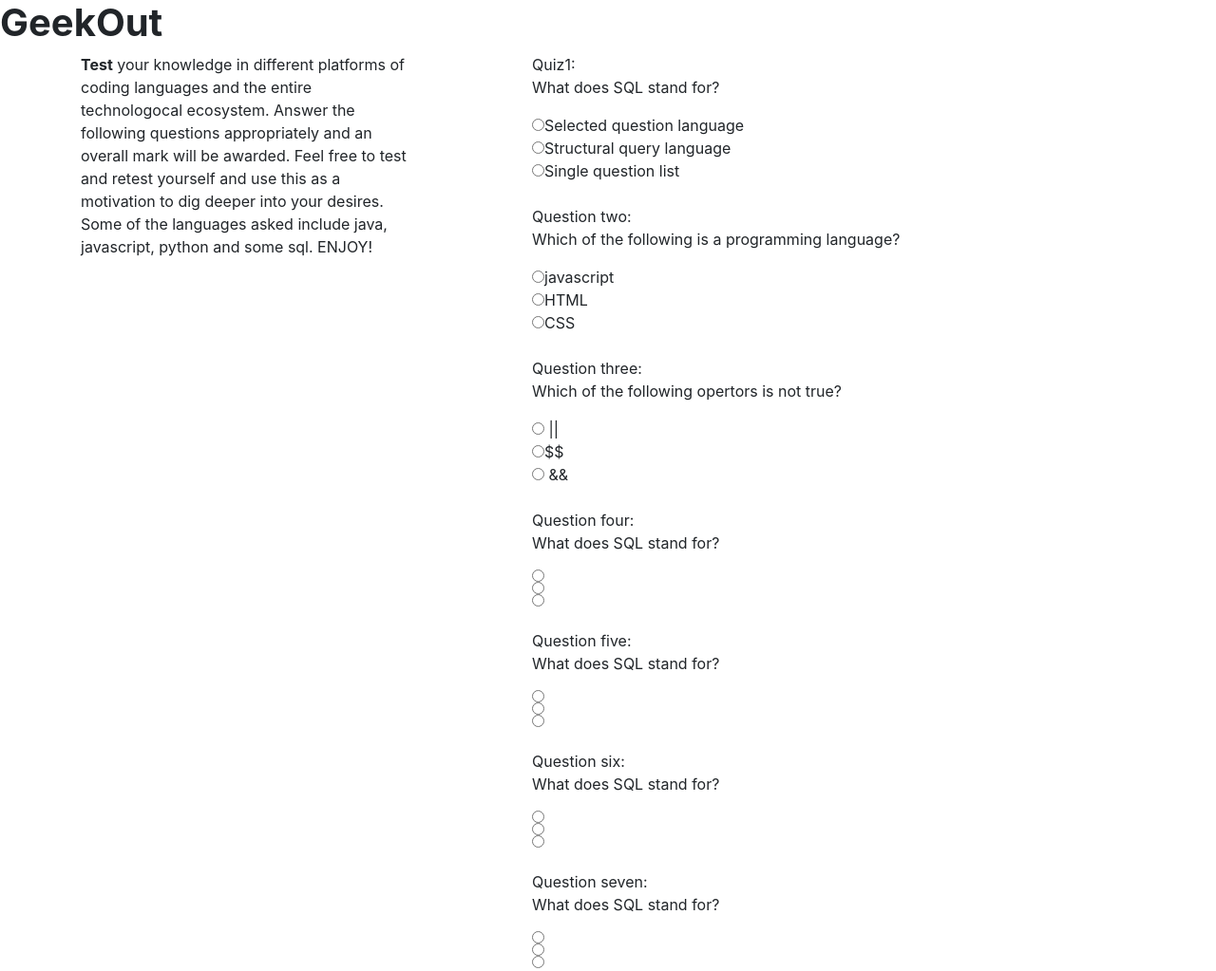
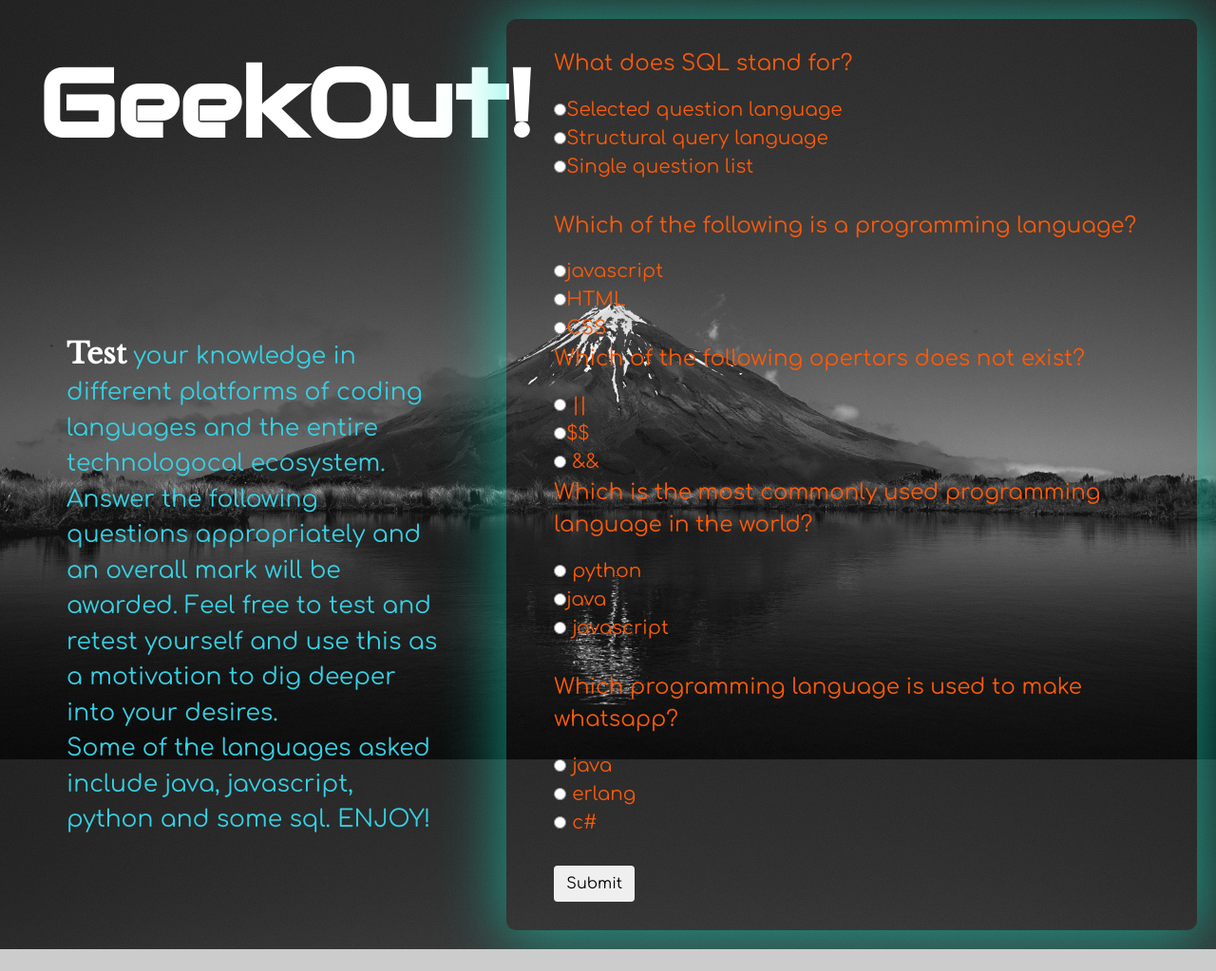
Before and after one commit to ClintonClin/questionnaire, a plain HTML site: page index.html in a window 1280 px wide. Shown: the whole page at 95% size. After the commit the page ends 1000 px from the top, so only its background shows below. Drawn offline with nearby package versions, Linux system fonts and the light colour scheme.

Commit message:
polished my front end website to portfolio design

```diff
--- a/css/styles.css
+++ b/css/styles.css
@@ -0,0 +1,52 @@
+form{
+  font-style: normal;
+  font-size: 20px;
+  font-family: 'Comfortaa', cursive;
+  color: #FB5A09;
+  border:0px solid #fff;
+  padding:30px 50px;
+  -webkit-box-shadow: 2px 3px 66px 6px rgba(14,240,210,0.55);
+  -moz-box-shadow: 2px 3px 66px 6px rgba(14,240,210,0.55);
+  box-shadow: 2px 3px 66px 6px rgba(14,240,210,0.55);
+  border-radius: 10px 10px 10px 10px;
+  -moz-border-radius: 10px 10px 10px 10px;
+  -webkit-border-radius: 10px 10px 10px 10px;
+  border: 0px solid #000000;
+  margin-top: 20px;
+  margin-right: 20px;
+  }
+#test{
+  font-size: 30px;
+  font-family: 'Libre Baskerville', serif;
+  color: white;
+}
+p.test{
+  font-size: 25px;
+  font-family: 'Comfortaa', cursive;
+  color: #36D0E3;
+  padding: 50px 70px;
+}
+.no-gutter > [class*='col-'] {
+  padding-right:0;
+  padding-left:0;
+  }
+  body{
+  background-image: url('../quiz.jpg');
+  background-color: #cccccc;
+  background-size: 100%;
+}
+p{
+  font-size: 23px;
+}
+h1{
+  font-size: 100px;
+  color: white;
+  padding: 50px 40px;
+  font-family: 'Audiowide', cursive;
+}
+/*.dem{
+  -webkit-box-shadow: 2px 3px 66px 6px rgba(14,240,210,0.55);
+  -moz-box-shadow: 2px 3px 66px 6px rgba(14,240,210,0.55);
+  box-shadow: 2px 3px 66px 6px rgba(14,240,210,0.55);
+
+}
--- a/index.html
+++ b/index.html
@@ -1,76 +1,58 @@
 <html>
 <head>
   <title>Questionnaire form </title>
+  <link href="https://fonts.googleapis.com/css?family=Audiowide" rel="stylesheet">
+  <link href="https://fonts.googleapis.com/css?family=Comfortaa" rel="stylesheet">
+  <link href="https://fonts.googleapis.com/css?family=Libre+Baskerville" rel="stylesheet">
+  <link href="https://fonts.googleapis.com/css?family=Comfortaa" rel="stylesheet">
   <link href="css/bootstrap.css" rel="stylesheet" type="text/css">
      <link href="css/styles.css" rel="stylesheet" type="text/css">
 </head>
 <body>
-    <h1><strong>GeekOut</strong></h1>
-    <div class="container">
-      <div class ="row">
-        <div class="col-md-4">
-          <p><strong id="test">Test</strong> your knowledge in different platforms of coding languages and
+    <div class="container-fluid">
+      <div class ="row no-gutter">
+        <div class="col-md-5">
+          <h1><strong>GeekOut!</strong></h1>
+          <br>
+          <br>
+          <br>
+          <p class="test"><strong id="test">Test</strong> your knowledge in different platforms of coding languages and
           the entire technologocal ecosystem. Answer the following questions appropriately and an overall
           mark will be awarded. Feel free to test and retest yourself and use this as a motivation to
           dig deeper into your desires.<br>Some of the languages asked include java, javascript, python and
           some sql. ENJOY!</p>
         </div>
-        <div class="col-md-1"></div>
-        <div class="col-md-7">
+        <div class="col-md-7 dem">
           <form name=myform>
-            Quiz1:
-            <br>
+
             <p>What does SQL stand for?</p>
             <input type="radio" name="questionOne" value="answer1">Selected question language<br>
             <input type="radio" name="questionOne" value="answer2">Structural query language<br>
             <input type="radio" name="questionOne" value="answer3">Single question list<br>
             <br>
-            Question two:
-            <br>
+
             <p>Which of the following is a programming language?</p>
             <input type="radio" name="questionTwo" value="answer1">javascript <br>
             <input type="radio" name="questionTwo" value="answer2">HTML <br>
             <input type="radio" name="questionTwo" value="answer3">CSS <br>
-            <br>
-            Question three:
-            <br>
-            <p>Which of the following opertors is not true?</p>
+
+            <p>Which of the following opertors does not exist?</p>
             <input type="radio" name="questionThree" value="answer1"> || <br>
             <input type="radio" name="questionThree" value="answer2">$$ <br>
             <input type="radio" name="questionThree" value="answer3"> && <br>
+
+            <p>Which is the most commonly used programming language in the world?</p>
+            <input type="radio" name="questionFour" value="answer1"> python<br>
+            <input type="radio" name="questionFour" value="answer3">java <br>
+            <input type="radio" name="questionFour" value="answer2"> javascript<br>
+            <br>
+            <p>Which programming language is used to make whatsapp? </p>
+            <input type="radio" name="questionFive" value="answer1"> java<br>
+            <input type="radio" name="questionFive" value="answer2"> erlang<br>
+            <input type="radio" name="questionFive" value="answer3"> c#<br>
             <br>
 
-            Question four:
-            <br>
-            <p>What does SQL stand for?</p>
-            <input type="radio" name="questionFour" value="answer1"> <br>
-            <input type="radio" name="questionFour" value="answer3"> <br>
-            <input type="radio" name="questionFour" value="answer2"> <br>
-            <br>
-
-            Question five:
-            <br>
-            <p>What does SQL stand for?</p>
-            <input type="radio" name="questionFive" value="answer1"> <br>
-            <input type="radio" name="questionFive" value="answer2"> <br>
-            <input type="radio" name="questionFive" value="answer3"> <br>
-            <br>
-
-            Question six:
-            <br>
-            <p>What does SQL stand for?</p>
-            <input type="radio" name="questionSix" value="answer1"> <br>
-            <input type="radio" name="questionSix" value="answer2"> <br>
-            <input type="radio" name="questionSix" value="answer3"> <br>
-            <br>
-
-            Question seven:
-            <br>
-            <p>What does SQL stand for?</p>
-            <input type="radio" name="questionSeven" value="answer1"> <br>
-            <input type="radio" name="questionSeven" value="answer2"> <br>
-            <input type="radio" name="questionSeven" value="answer3"> <br>
-            <br>
+            <button type="submit" class="btn">Submit</button>
 
         </div>
       </div>
```
Also changed, not shown: quiz.jpg (added).
